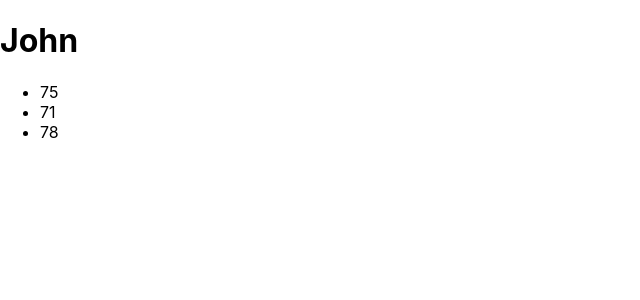
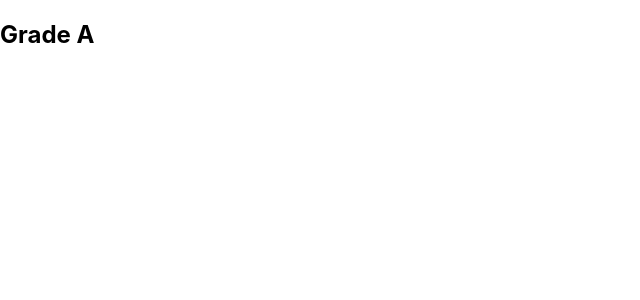
Before and after one commit to vmylin/props, a React (Create React App) app: page / in a window 1280 px wide. Shown: the top 300 px of the page, without its empty margins (0-640 px from the left). Built offline with nearby package versions, Linux system fonts and the light colour scheme.

Commit message:
add different ways to render content

```diff
--- a/src/student.js
+++ b/src/student.js
@@ -1,19 +1,62 @@
-import React from "react"
+// import React from "react"
+
+// export function Student(props) {
+//     // first add a parameter to function component
+//     // parameter can be anything (but convention is to name props)
+//     // to receive value, it has to be props.(value) | it's like jQuery API
+//     return(
+//         <div>
+//             <h1>{props.name}</h1>
+//             <ul>
+//             <li>{props.physics}</li>
+//             <li>{props.chemistry}</li>
+//             <li>{props.biology}</li>
+//             </ul>
+//         </div>
+//     );
+// }
+
+// export default Student;
+//*************** */
+
+// receive data in class component
+// use "this" keyword as shown
+
+// import React, {Component} from "react";
+
+// class Student extends React.Component {
+//     render() {
+//         return (
+//             <div>
+//                 <h1>{this.props.name}</h1>
+//                 <ul>
+//                     <li>{this.props.physics}</li>
+//                     <li>{this.props.chemistry}</li>
+//                     <li>{this.props.biology}</li>
+//                 </ul>
+//             </div>
+//         );
+//     }
+// }
+
+// export default Student;
+
+//========================
+
+// COMBINING JS & PROPS TO RENDER CONTENT
+
+// component can use JS if/else statement
+// render different content based on different conditions
+
+import React from "react";
 
 export function Student(props) {
-    // first add a parameter to function component
-    // parameter can be anything (but convention is to name props)
-    // to receive value, it has to be props.(value) | it's like jQuery API
-    return(
-        <div>
-            <h1>{props.name}</h1>
-            <ul>
-            <li>{props.physics}</li>
-            <li>{props.chemistry}</li>
-            <li>{props.biology}</li>
-            </ul>
-        </div>
-    );
+    if(props.physics > 60 && props.chemistry > 60 && props.biology > 60) {
+        return <h2>Grade A</h2>;
+
+    } else {
+        return <h2>Grade B</h2>
+    }
 }
 
 export default Student;
```
